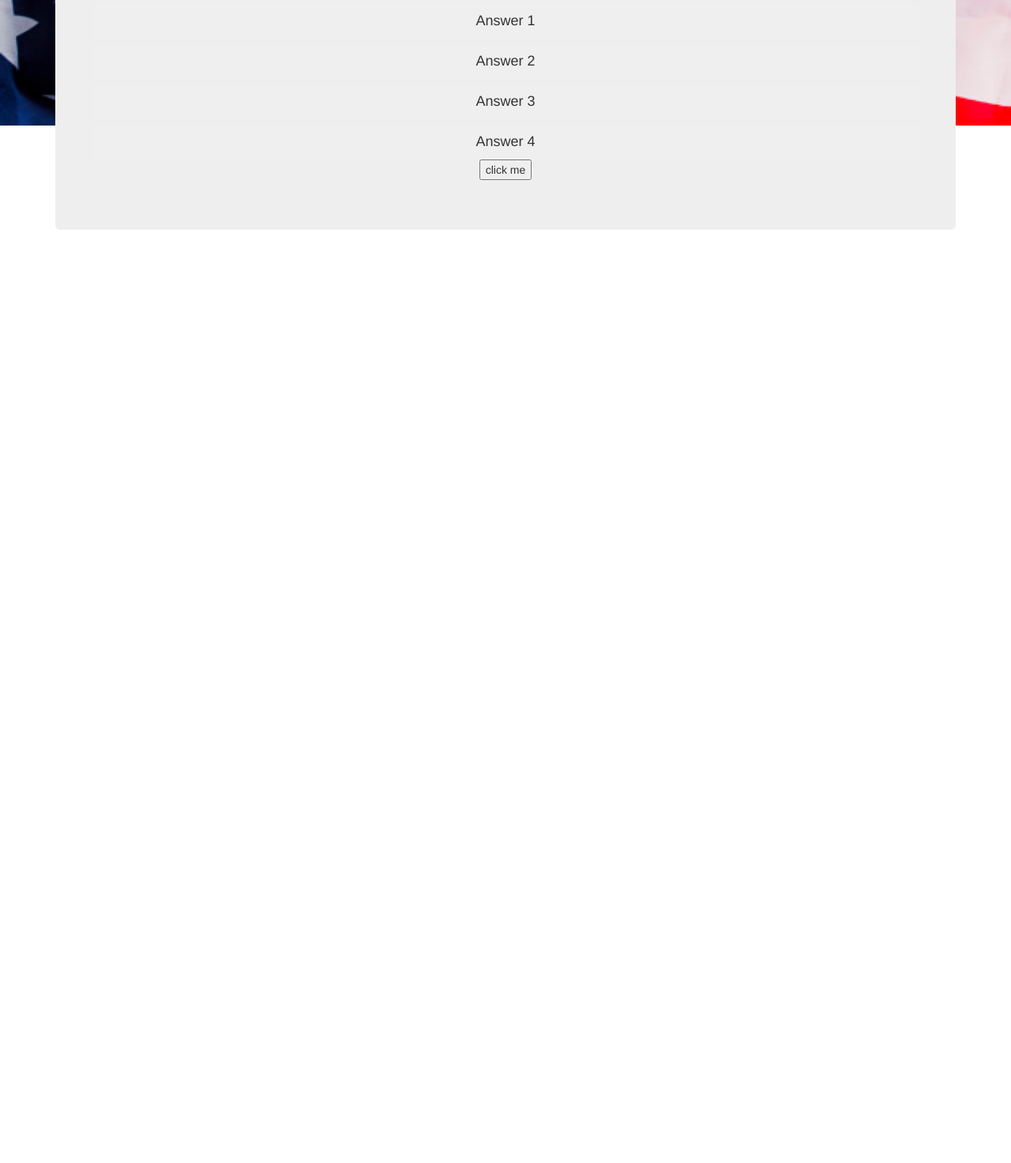
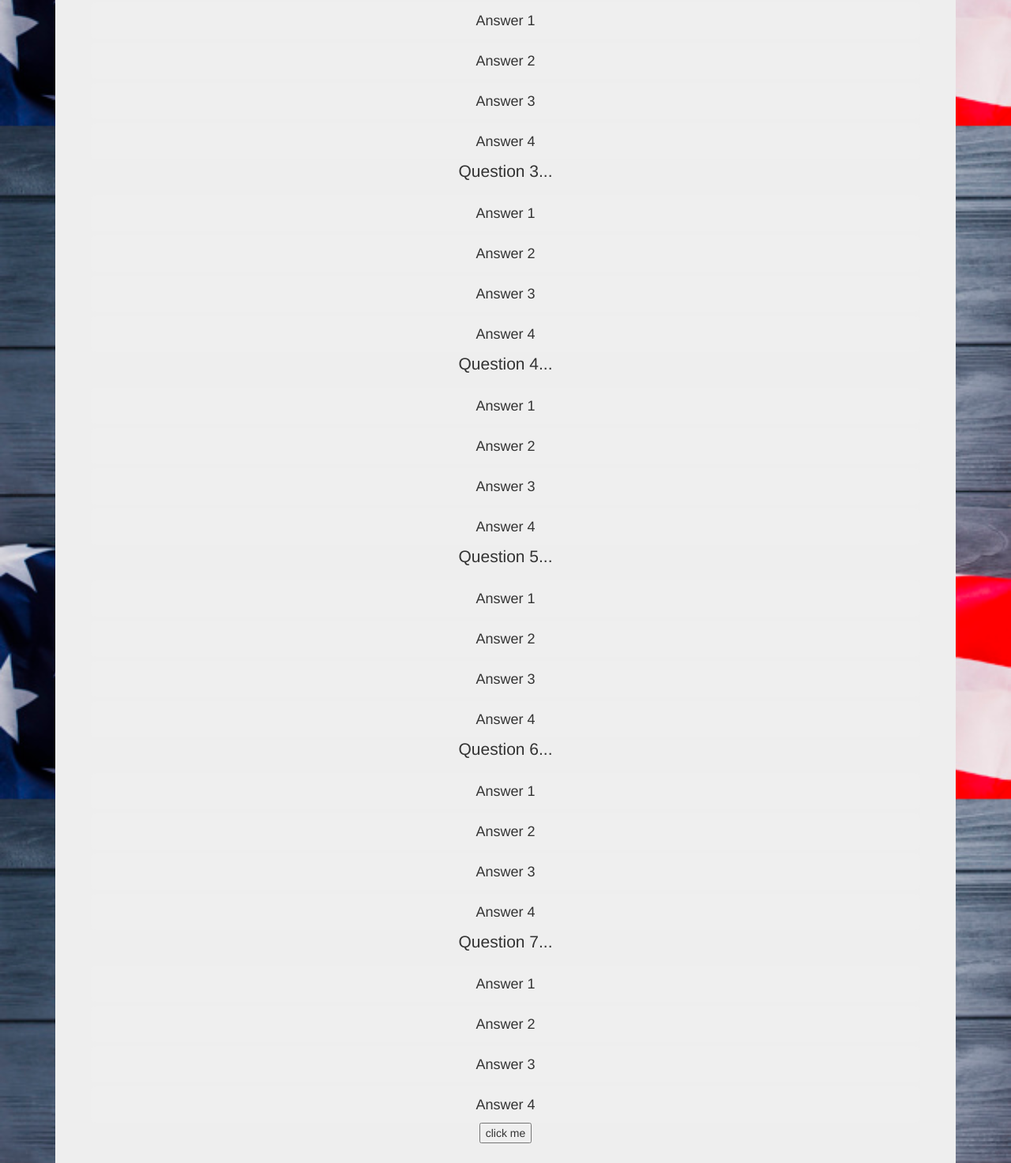
Before and after one commit to Exzample/Trivia-Game, a plain HTML site: page index.html in a window 1280 px wide. Shown: the part 667-2140 px from the top of the page at 79% size. Before the commit the page ends 1072 px from the top, so only its background shows below. Drawn offline with nearby package versions, Linux system fonts and the light colour scheme.

Commit message:
added 7lg buttons

```diff
--- a/Assets/CSS/style.css
+++ b/Assets/CSS/style.css
@@ -7,11 +7,11 @@ body {
     /*Image*/
     background-image: url("/Assets/Images/backgroundMerica.jpg");
     /*Image height*/
-    height: 90%;
+    height: 95%;
     /* Center and scale the IMG */
     background-position: center;
     background-size: cover;
-    background-repeat: no-repeat;
+    background-repeat: repeat;
 }
 
 a {
--- a/index.html
+++ b/index.html
@@ -48,6 +48,41 @@
                             <input type="radio" id="q2a1" name="q2" value="Answer 1"><label for="dewey">Answer 1</label>
                             <input type="radio" id="q2a2" name="q2" value="Answer 2"><label for="dewey">Answer 2</label>
                         -->
+                    </fieldset>
+                    <p>Question 3...</p>
+                    <fieldset id="group3">
+                        <button type="button" class="btn btn-light btn-lg btn-block">Answer 1</button>
+                        <button type="button" class="btn btn-light btn-lg btn-block">Answer 2</button>
+                        <button type="button" class="btn btn-light btn-lg btn-block">Answer 3</button>
+                        <button type="button" class="btn btn-light btn-lg btn-block">Answer 4</button>
+                    </fieldset>
+                    <p>Question 4...</p>
+                    <fieldset id="group4">
+                        <button type="button" class="btn btn-light btn-lg btn-block">Answer 1</button>
+                        <button type="button" class="btn btn-light btn-lg btn-block">Answer 2</button>
+                        <button type="button" class="btn btn-light btn-lg btn-block">Answer 3</button>
+                        <button type="button" class="btn btn-light btn-lg btn-block">Answer 4</button>
+                    </fieldset>
+                    <p>Question 5...</p>
+                    <fieldset id="group5">
+                        <button type="button" class="btn btn-light btn-lg btn-block">Answer 1</button>
+                        <button type="button" class="btn btn-light btn-lg btn-block">Answer 2</button>
+                        <button type="button" class="btn btn-light btn-lg btn-block">Answer 3</button>
+                        <button type="button" class="btn btn-light btn-lg btn-block">Answer 4</button>
+                    </fieldset>
+                    <p>Question 6...</p>
+                    <fieldset id="group6">
+                        <button type="button" class="btn btn-light btn-lg btn-block">Answer 1</button>
+                        <button type="button" class="btn btn-light btn-lg btn-block">Answer 2</button>
+                        <button type="button" class="btn btn-light btn-lg btn-block">Answer 3</button>
+                        <button type="button" class="btn btn-light btn-lg btn-block">Answer 4</button>
+                    </fieldset>
+                    <p>Question 7...</p>
+                    <fieldset id="group7">
+                        <button type="button" class="btn btn-light btn-lg btn-block">Answer 1</button>
+                        <button type="button" class="btn btn-light btn-lg btn-block">Answer 2</button>
+                        <button type="button" class="btn btn-light btn-lg btn-block">Answer 3</button>
+                        <button type="button" class="btn btn-light btn-lg btn-block">Answer 4</button>
                     </fieldset>
                 </form>
 
```
